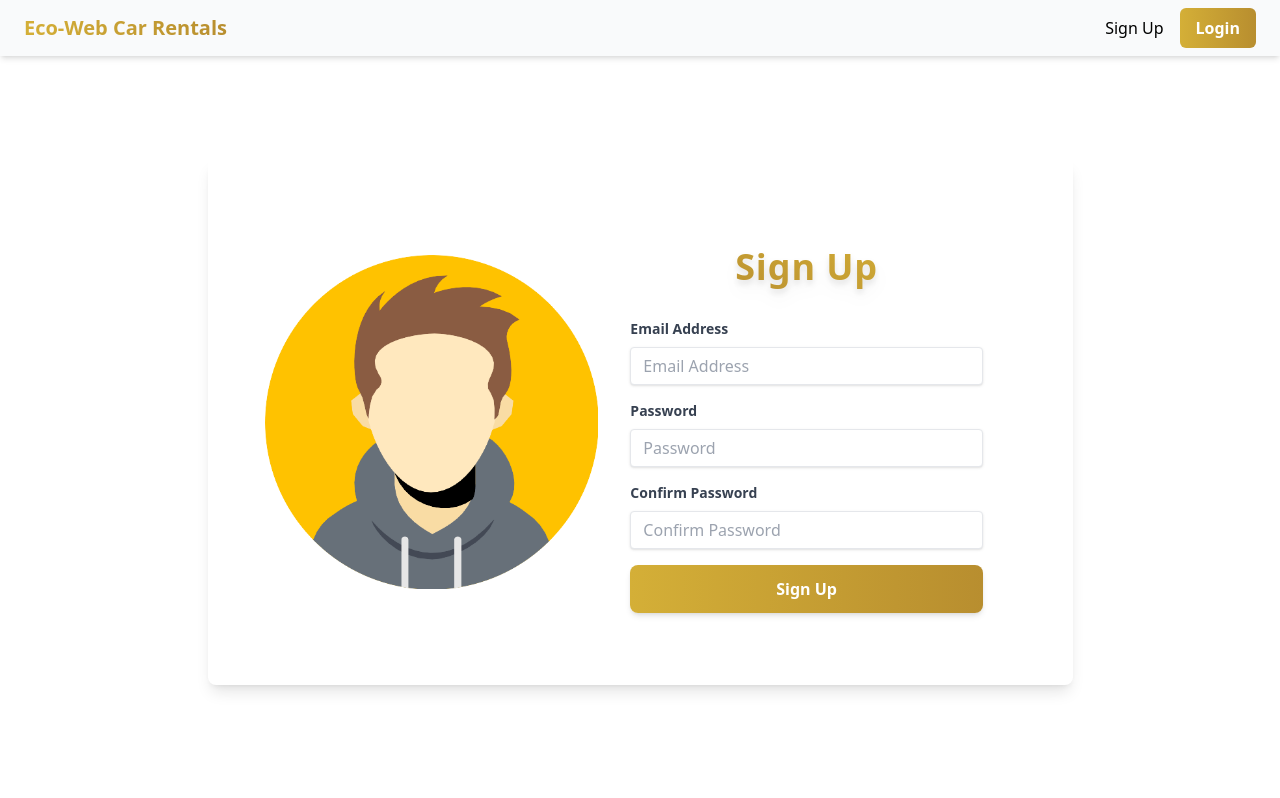
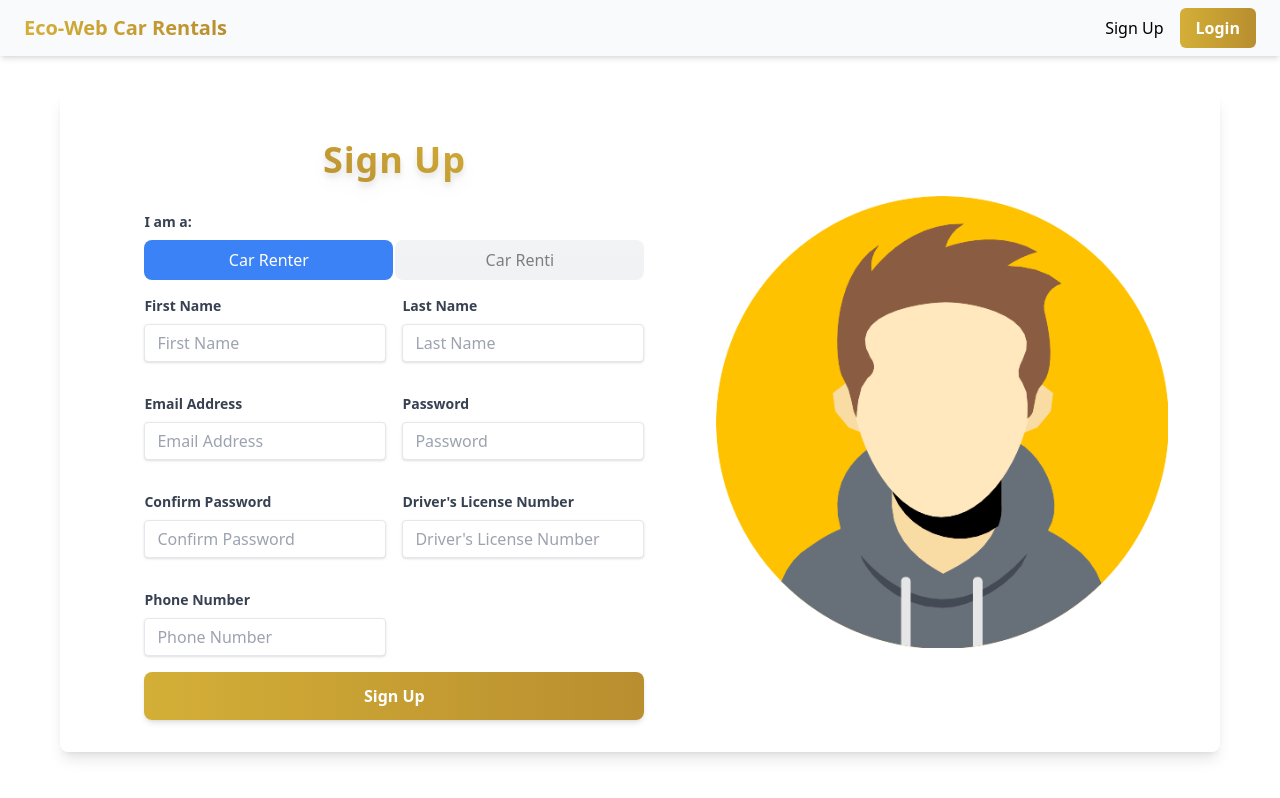
Before and after one commit to dagijosi/eco-web-new, a React (Create React App) app: page /signup in a window 1280 px wide. Built offline with nearby package versions, Linux system fonts and the light colour scheme.

Commit message:
Add user type selection to signup form and update layout

```diff
--- a/src/components/Form.tsx
+++ b/src/components/Form.tsx
@@ -9,9 +9,11 @@ type dataProps = {
 interface FormProps {
   data: dataProps[];
   type: "login" | "signup";
+  userType?: "renter" | "renti";
+  setUserType?: React.Dispatch<React.SetStateAction<"renter" | "renti">>;
 }
 
-const Form: React.FC<FormProps> = ({ data, type }) => {
+const Form: React.FC<FormProps> = ({ data, type, userType, setUserType }) => {
   const CustomInput: React.FC<dataProps> = ({ label, placeholder, type }) => {
     return (
       <div className="mb-4">
@@ -28,7 +30,35 @@ const Form: React.FC<FormProps> = ({ data, type }) => {
   };
 
   return (
-    <form className="w-full max-w-sm">
+    <form className="w-full max-w-lg">
+      {type === "signup" && setUserType && (
+        <div className="mb-4 w-full">
+          <label className="block mb-2 font-bold text-gray-700 text-sm">
+            I am a:
+          </label>
+          <div className="flex space-x-0.5">
+            <button
+              type="button"
+              onClick={() => setUserType("renter")}
+              className={`px-4 py-2 rounded-lg focus:outline-none w-full ${
+                userType === "renter" ? "bg-blue-500 text-white" : "bg-gray-200 opacity-50"
+              }`}
+            >
+              Car Renter
+            </button>
+            <button
+              type="button"
+              onClick={() => setUserType("renti")}
+              className={`px-4 py-2 rounded-lg focus:outline-none w-full ${
+                userType === "renti" ? "bg-blue-500 text-white" : "bg-gray-200 opacity-50"
+              }`}
+            >
+              Car Renti
+            </button>
+          </div>
+        </div>
+      )}
+      <div className={`grid ${type === "signup" ? "grid-cols-2 gap-4" : "grid-cols-1 gap-4"}`}>
         {data?.map((value, index) => (
           <CustomInput
             key={index}
@@ -37,6 +67,7 @@ const Form: React.FC<FormProps> = ({ data, type }) => {
             type={value?.type}
           />
         ))}
+      </div>
       {type === "login" && (
         <div className="mb-4">
           <label className="block mb-2 font-bold text-gray-700 text-sm">
--- a/src/pages/SignUp.tsx
+++ b/src/pages/SignUp.tsx
@@ -1,25 +1,44 @@
+import { useState } from "react";
 import Form from "../components/Form";
 
 const SignUp = () => {
+  const [userType, setUserType] = useState<"renter" | "renti">("renter");
+
+  const commonData = [
+    { label: "First Name", placeholder: "First Name", type: "text" },
+    { label: "Last Name", placeholder: "Last Name", type: "text" },
+    { label: "Email Address", placeholder: "Email Address", type: "email" },
+    { label: "Password", placeholder: "Password", type: "password" },
+    { label: "Confirm Password", placeholder: "Confirm Password", type: "password" },
+  ];
+
+  const renterData = [
+    { label: "Driver's License Number", placeholder: "Driver's License Number", type: "text" },
+    { label: "Phone Number", placeholder: "Phone Number", type: "tel" },
+  ];
+
+  const rentiData = [
+    { label: "Car Model", placeholder: "Car Model", type: "text" },
+    { label: "Car Year", placeholder: "Car Year", type: "number" },
+  ];
+
   return (
-    <div className="flex justify-center items-center p-4 min-h-[calc(100vh-100px)]">
-      <div className="flex md:flex-row flex-col justify-center items-center shadow-lg px-4 py-10 rounded-lg max-w-4xl overflow-hidden">
+    <div className="flex justify-center items-center min-h-[calc(100vh-100px)]">
+      <div className="flex md:flex-row flex-col justify-center items-center md:gap-10 shadow-lg px-4 rounded-lg max-w-7xl overflow-hidden">
         <img
           src="/images/login.png"
           alt="logo"
-          className="w-1/2 md:w-2/5 object-cover"
+          className="order-1 md:order-2 w-full md:w-2/5 object-cover"
         />
-        <div className="flex flex-col justify-center items-center bg-white p-8 w-full md:w-1/2">
+        <div className="flex flex-col justify-center items-center order-2 md:order-1 bg-white p-8 w-full md:w-1/2">
           <h1 className="bg-clip-text bg-gradient-to-tr from-gold to-gold-light drop-shadow-lg mb-4 p-4 font-bold text-4xl text-center text-transparent tracking-wide">
             Sign Up
           </h1>
           <Form
             type="signup"
-            data={[
-              { label: "Email Address", placeholder: "Email Address", type: "email" },
-              { label: "Password", placeholder: "Password", type: "password" },
-              { label: "Confirm Password", placeholder: "Confirm Password", type: "password" },
-            ]}
+            userType={userType}
+            setUserType={setUserType}
+            data={commonData.concat(userType === "renter" ? renterData : rentiData)}
           />
         </div>
       </div>
```
Lines whose indentation alone changed are shown as unchanged.
